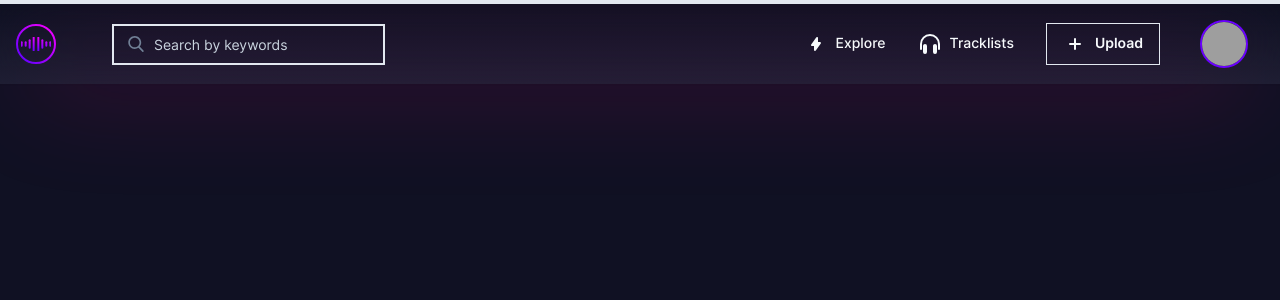
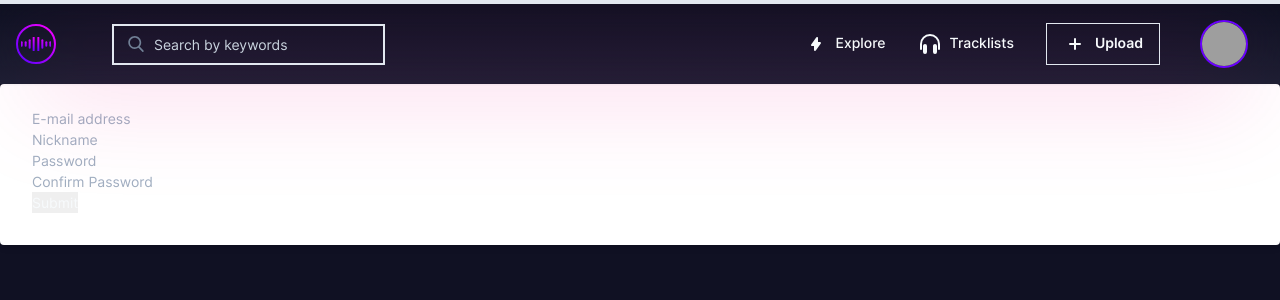
Before and after one commit to RoyAppeldoorn/Tracked, a Nuxt app: page /register in a window 1280 px wide. Shown: the top 300 px of the page. Built offline with nearby package versions, Linux system fonts and the light colour scheme; grey boxes are pictures that could not be loaded; a web font is replaced by a local one; what tailwindcss-border-gradients, tailwindcss-gradients would draw is missing.

Commit message:
Added register page

```diff
--- /dev/null
+++ b/pages/register.vue
@@ -0,0 +1,57 @@
+<template>
+  <div class="bg-white shadow-md rounded px-8 pt-6 pb-8 mb-4 flex flex-col">
+    <form @submit="registerUser">
+      <div class="form-group">
+        <input id="email" v-model="account.email" type="email" class="form-control" placeholder="E-mail address" />
+      </div>
+
+      <div class="form-group">
+        <input id="nickname" v-model="account.nickname" class="form-control" placeholder="Nickname" />
+      </div>
+
+      <div class="form-group">
+        <input id="password" v-model="account.password" type="password" class="form-control" placeholder="Password" />
+      </div>
+
+      <div class="form-group">
+        <input id="confirm_password" v-model="account.confirmPassword" type="password" class="form-control" placeholder="Confirm Password" />
+      </div>
+
+      <div class="form-group">
+        <input type="submit" class="btn btn-primary" />
+      </div>
+      <div v-if="isError" class="alert alert-danger">
+        <p class="mb-0">{{ errMsg }}</p>
+      </div>
+    </form>
+  </div>
+</template>
+
+<script>
+import { mapActions } from 'vuex'
+
+export default {
+  data() {
+    return {
+      account: {
+        email: null,
+        nickname: null,
+        password: null,
+        confirmPassword: null
+      },
+      isError: false,
+      errorMsg: ''
+    }
+  },
+  methods: {
+    ...mapActions('user', ['register']),
+    registerUser(e) {
+      console.log(this.account)
+      this.register(this.account)
+      e.preventDefault()
+    }
+  }
+}
+</script>
+
+<style lang="scss" scoped></style>
```
